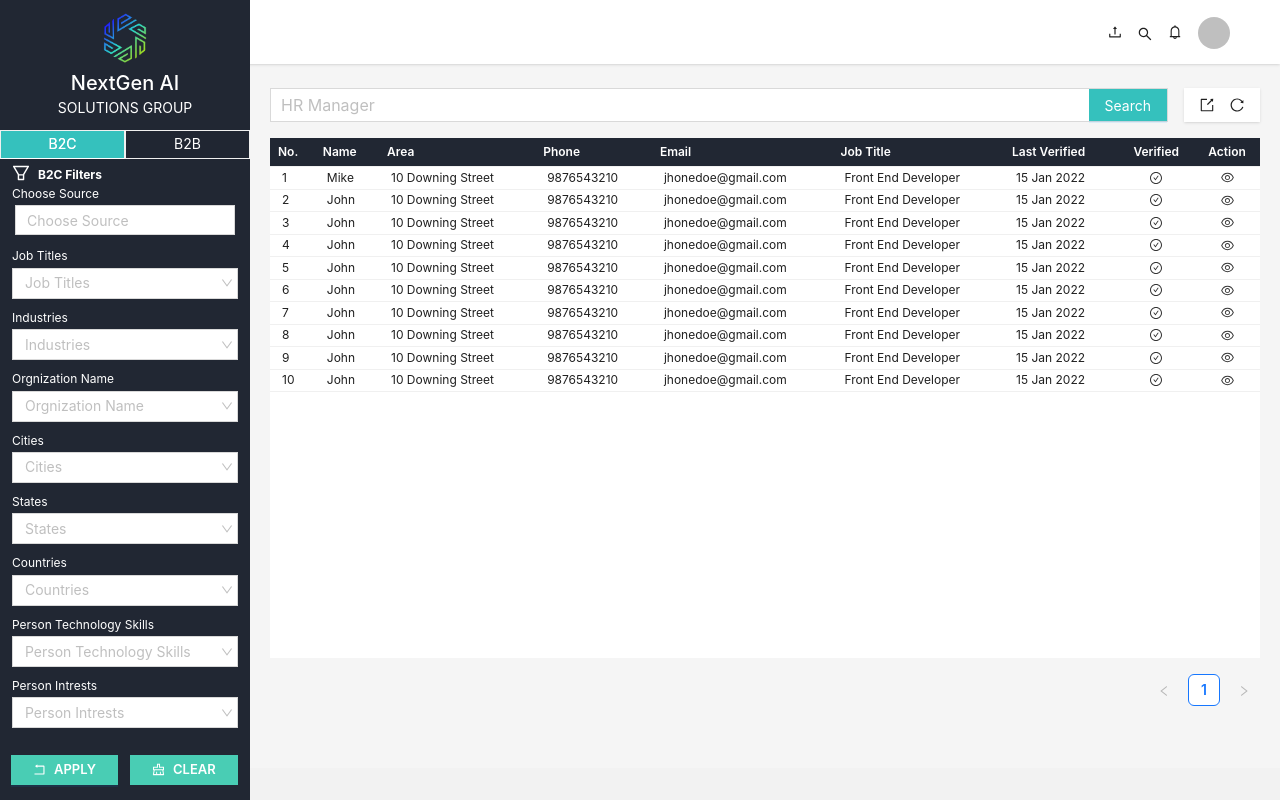
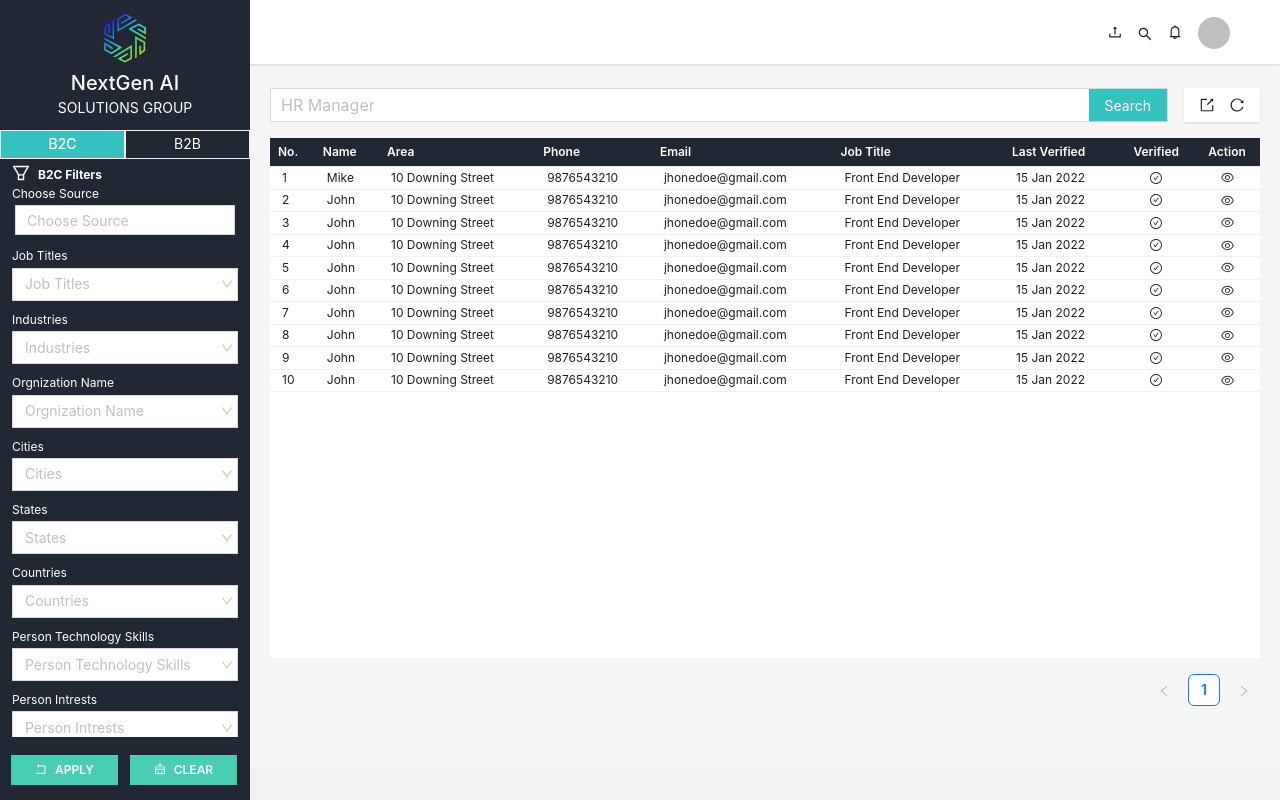
Before and after one commit to mohdsazidkhan/next-gen-ai, a React (Create React App) app: page /search in a window 1280 px wide. Built offline with nearby package versions, Linux system fonts and the light colour scheme.

Commit message:
Update App.css

```diff
--- a/src/App.css
+++ b/src/App.css
@@ -79,9 +79,9 @@ body {
     width: 250px !important;
 }
 .filterBtns .ant-btn {
-    font-size: 13px;
+    font-size: 12px;
     height: 30px;
-    padding: 4px 21px;
+    padding: 4px 23px;
     background-color: #49cdb4;
     font-weight: 600;
     display: inline-flex;
@@ -141,7 +141,7 @@ body {
     -o-border-radius: 0px !important;
 }
 .ant-select-selector .ant-select-selection-search-input {
-    height: 25px !important;
+    height: 27px !important;
 }
 .searchInput input,
 .ant-select-selection-search input {
@@ -356,6 +356,7 @@ ul.userList li:after {
 .filterMulti .ant-select-multiple .ant-select-selection-item-content,
 .filterMulti .ant-select-multiple .ant-select-selection-item-remove{
     color: #fff;
+    font-size: 12px;
 }
 .filterTabs .ant-tabs-tab.ant-tabs-tab-active .ant-tabs-tab-btn {
     color: #ffffff;
@@ -423,7 +424,9 @@ ul.userList li:after {
     padding: 8px;
     font-size: 12px;
 }
-
+.filterTabs input{
+    font-size: 12px;
+}
 .filterTabs>.ant-tabs-nav::before {
     border-bottom: none;
 }
```
